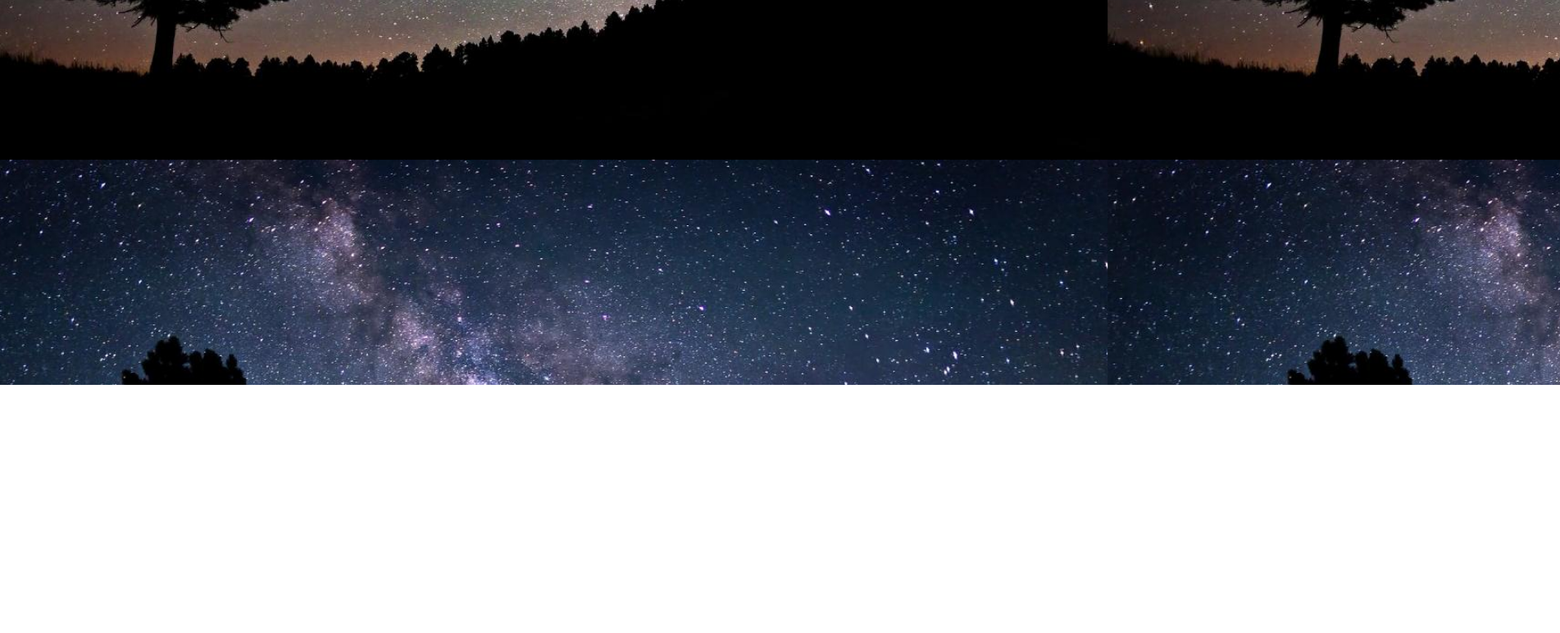
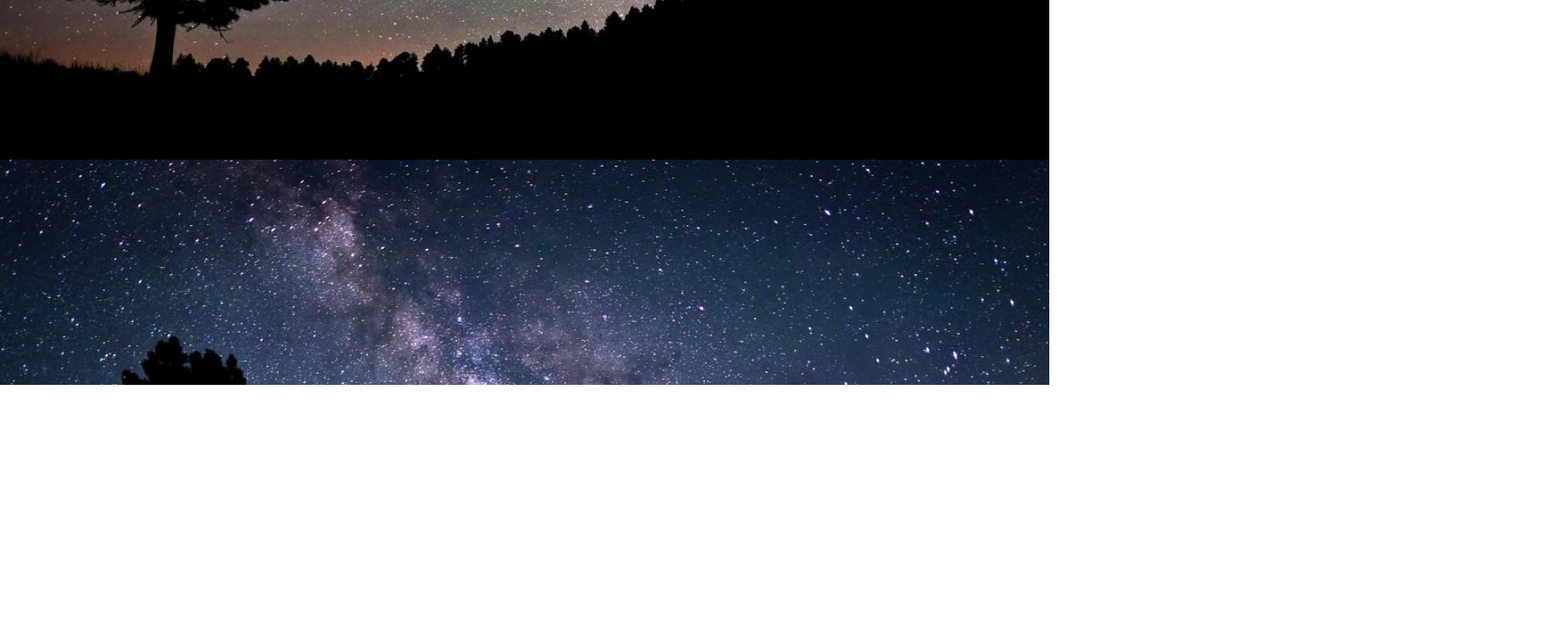
Before and after one commit to nba5137/web-practice, a plain HTML site: page index.html in a window 1280 px wide. Shown: the part 605-1378 px from the top of the page at 82% size, 1903 px wide, since content can reach past the window. Drawn offline with Linux system fonts and the light colour scheme.

Commit message:
Fixed width.

```diff
--- a/css/main.css
+++ b/css/main.css
@@ -102,8 +102,8 @@ html, body {
 }
 
 .bg-1 {
-	height: 100%;
-	width: 1903px;
+	height: auto;
+	width: auto;
 	background-image: url("../images/bg1.jpg");
 	background-attachment: fixed;
 	background-size: cover;
```
